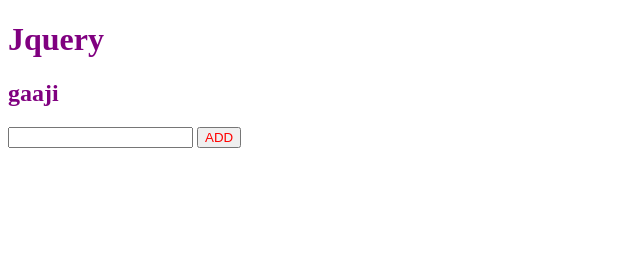
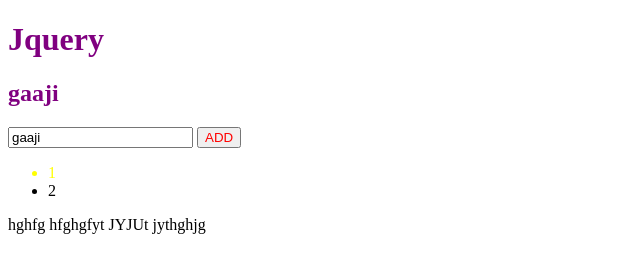
Before and after one commit to gaaji12345/JS, a plain HTML site: page j-query/index.html in a window 1280 px wide. Shown: the whole page, without its empty margins (0-640 px from the left). Drawn offline with Linux system fonts and the light colour scheme.

Commit message:
test2-get and set input field value

```diff
--- a/j-query/index.html
+++ b/j-query/index.html
@@ -9,8 +9,15 @@
  <h1>Jquery</h1>
  <h2>Gaaji</h2>
 
- <input type="text" name="" id="">
+ <input type="text" name="" id="in1">
  <button id="btn1">ADD</button>
+
+ <ul>
+     <li>1</li>
+     <li>2</li>
+ </ul>
+
+ <p>hghfg hfghgfyt JYJUt jythghjg</p>
 
 <script src="jquery-3.7.1.min.js"></script>
 <script src="js.js"></script>
--- a/j-query/js.js
+++ b/j-query/js.js
@@ -17,3 +17,9 @@
 
 //change text
 $('h2').text("gaaji");
+
+//get val input value;
+$('#in1').val();
+
+//set value input
+$('#in1').val("gaaji");
```
